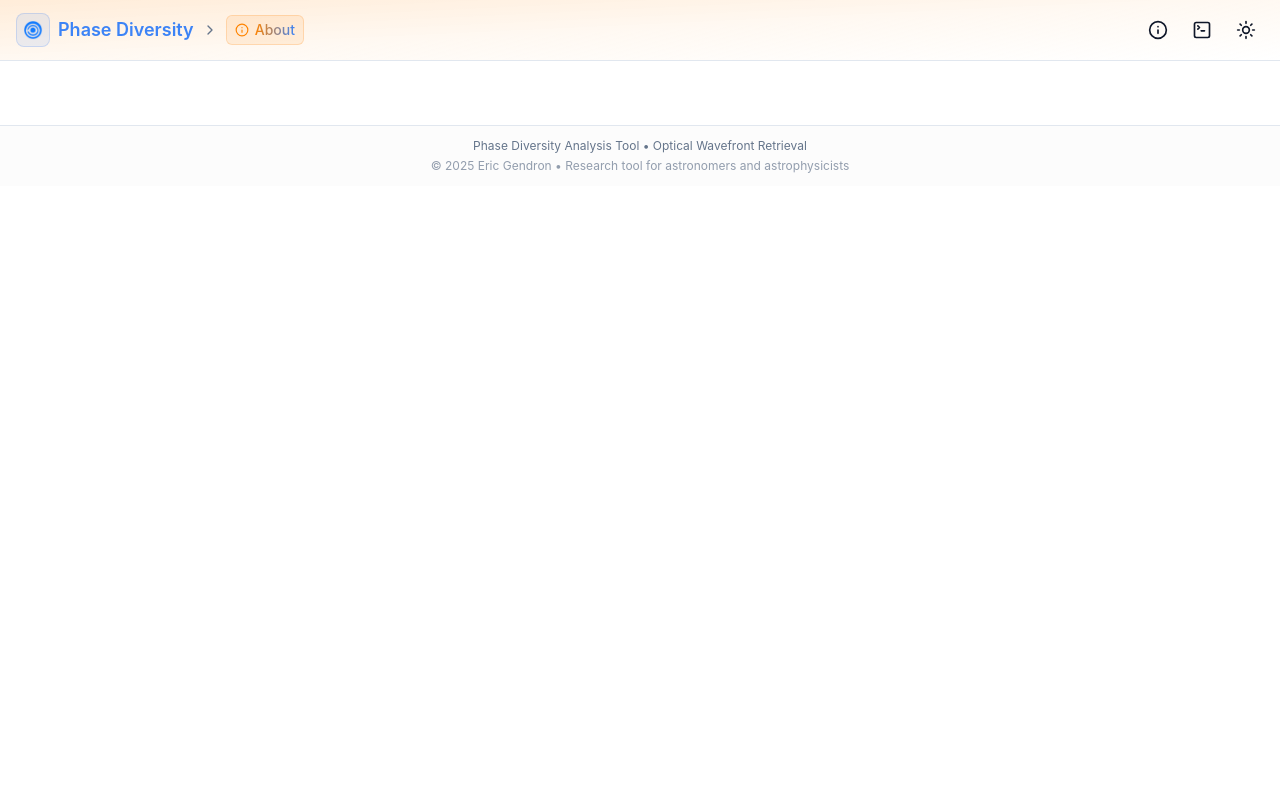
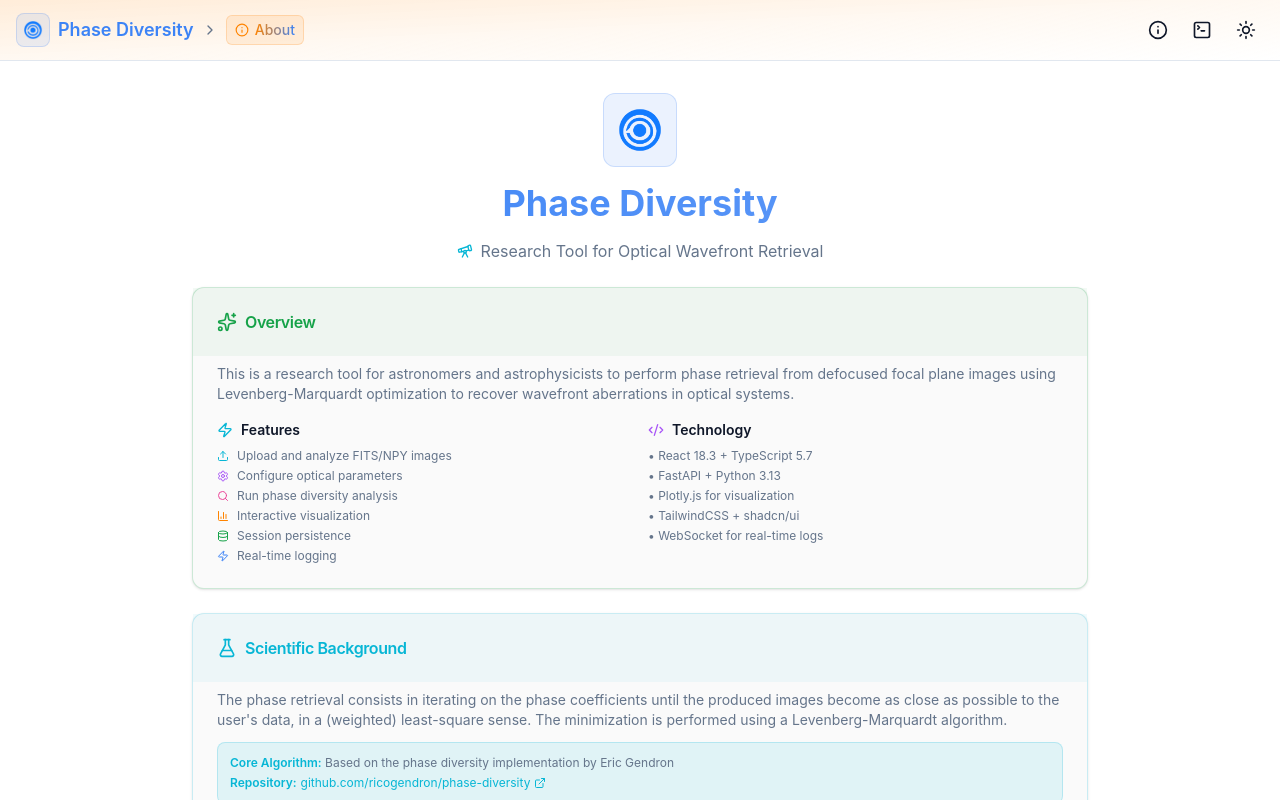
Before and after one commit to Tomspace900/phase-diversity-monorepo, a React (Vite) app in the folder frontend/: page /about in a window 1280 px wide. Built offline with nearby package versions, Linux system fonts and the light colour scheme; no server answers.

Commit message:
Fix layout to prevent vertical scroll
- Use flexbox layout with h-screen and flex-col for App container
- Make main content flex-1 with overflow-auto for proper scrolling
- Remove footer (info moved to About page)
- Add /about route
- Clean up unnecessary comments

```diff
--- a/frontend/src/App.tsx
+++ b/frontend/src/App.tsx
@@ -8,41 +8,27 @@ import SessionsPage from "./pages/SessionsPage";
 import UploadPage from "./pages/UploadPage";
 import SetupPage from "./pages/SetupPage";
 import PhaseSearchPage from "./pages/SearchPage";
+import AboutPage from "./pages/AboutPage";
 
 const App: React.FC = () => {
   return (
     <Router>
       <SessionProvider>
         <LogsProvider>
-          <div className="min-h-screen bg-background text-foreground">
-            {/* Header with theme switcher */}
+          <div className="h-screen flex flex-col bg-background text-foreground overflow-hidden">
             <Header />
 
-            {/* Main content */}
-            <main className="px-4 py-8">
+            <main className="flex-1 px-4 py-8 overflow-auto">
               <Routes>
                 <Route path="/" element={<SessionsPage />} />
                 <Route path="/upload" element={<UploadPage />} />
                 <Route path="/setup" element={<SetupPage />} />
                 <Route path="/search" element={<PhaseSearchPage />} />
+                <Route path="/about" element={<AboutPage />} />
               </Routes>
             </main>
 
-            {/* Logs Drawer - Global */}
             <LogsDrawer />
-
-            {/* Footer */}
-            <footer className="border-t bg-card/50 backdrop-blur supports-[backdrop-filter]:bg-card/60 py-3">
-              <div className="px-4 text-center">
-                <p className="text-xs text-muted-foreground">
-                  Phase Diversity Analysis Tool • Optical Wavefront Retrieval
-                </p>
-                <p className="text-xs text-muted-foreground/70 mt-1">
-                  © {new Date().getFullYear()} Eric Gendron • Research tool for
-                  astronomers and astrophysicists
-                </p>
-              </div>
-            </footer>
           </div>
         </LogsProvider>
       </SessionProvider>
--- a/frontend/src/components/ui/card.tsx
+++ b/frontend/src/components/ui/card.tsx
@@ -1,6 +1,6 @@
-import * as React from "react"
+import * as React from "react";
 
-import { cn } from "@/lib/utils"
+import { cn } from "@/lib/utils";
 
 const Card = React.forwardRef<
   HTMLDivElement,
@@ -14,8 +14,8 @@ const Card = React.forwardRef<
     )}
     {...props}
   />
-))
-Card.displayName = "Card"
+));
+Card.displayName = "Card";
 
 const CardHeader = React.forwardRef<
   HTMLDivElement,
@@ -26,8 +26,8 @@ const CardHeader = React.forwardRef<
     className={cn("flex flex-col space-y-1.5 p-6", className)}
     {...props}
   />
-))
-CardHeader.displayName = "CardHeader"
+));
+CardHeader.displayName = "CardHeader";
 
 const CardTitle = React.forwardRef<
   HTMLDivElement,
@@ -38,8 +38,8 @@ const CardTitle = React.forwardRef<
     className={cn("font-semibold leading-none tracking-tight", className)}
     {...props}
   />
-))
-CardTitle.displayName = "CardTitle"
+));
+CardTitle.displayName = "CardTitle";
 
 const CardDescription = React.forwardRef<
   HTMLDivElement,
@@ -50,16 +50,16 @@ const CardDescription = React.forwardRef<
     className={cn("text-sm text-muted-foreground", className)}
     {...props}
   />
-))
-CardDescription.displayName = "CardDescription"
+));
+CardDescription.displayName = "CardDescription";
 
 const CardContent = React.forwardRef<
   HTMLDivElement,
   React.HTMLAttributes<HTMLDivElement>
 >(({ className, ...props }, ref) => (
-  <div ref={ref} className={cn("p-6 pt-0", className)} {...props} />
-))
-CardContent.displayName = "CardContent"
+  <div ref={ref} className={cn("p-6 pt-2", className)} {...props} />
+));
+CardContent.displayName = "CardContent";
 
 const CardFooter = React.forwardRef<
   HTMLDivElement,
@@ -67,10 +67,17 @@ const CardFooter = React.forwardRef<
 >(({ className, ...props }, ref) => (
   <div
     ref={ref}
-    className={cn("flex items-center p-6 pt-0", className)}
+    className={cn("flex items-center p-6 pt-2", className)}
     {...props}
   />
-))
-CardFooter.displayName = "CardFooter"
+));
+CardFooter.displayName = "CardFooter";
 
-export { Card, CardHeader, CardFooter, CardTitle, CardDescription, CardContent }
+export {
+  Card,
+  CardHeader,
+  CardFooter,
+  CardTitle,
+  CardDescription,
+  CardContent,
+};
--- a/frontend/src/pages/AboutPage.tsx
+++ b/frontend/src/pages/AboutPage.tsx
@@ -1,10 +1,5 @@
 import React from "react";
-import {
-  Card,
-  CardContent,
-  CardHeader,
-  CardTitle,
-} from "@/components/ui/card";
+import { Card, CardContent, CardHeader, CardTitle } from "@/components/ui/card";
 import {
   Telescope,
   Sparkles,
@@ -165,12 +160,29 @@ const AboutPage: React.FC = () => {
               Thomas Gendron (Monorepo, Frontend, Backend)
             </p>
           </div>
-          <div className="pt-2 border-t">
-            <p className="text-xs text-muted-foreground text-center">
-              © {new Date().getFullYear()} • Research tool for astronomers and
-              astrophysicists
-            </p>
-          </div>
+        </CardContent>
+      </Card>
+
+      <Card className="border-accent-orange/20">
+        <CardHeader className="bg-accent-orange/5">
+          <CardTitle className="flex items-center gap-2 text-accent-orange">
+            <Lightbulb className="h-5 w-5" />
+            Philosophy
+          </CardTitle>
+        </CardHeader>
+        <CardContent>
+          <p className="text-sm text-muted-foreground">
+            This is a{" "}
+            <span className="font-semibold text-accent-orange">
+              research tool
+            </span>
+            , not a production application. It prioritizes{" "}
+            <span className="font-semibold text-accent-orange">
+              simplicity and flexibility
+            </span>{" "}
+            for trusted expert users working in local or controlled research
+            environments.
+          </p>
         </CardContent>
       </Card>
 
@@ -209,23 +221,12 @@ const AboutPage: React.FC = () => {
         </CardContent>
       </Card>
 
-      <Card className="border-accent-orange/20">
-        <CardHeader className="bg-accent-orange/5">
-          <CardTitle className="flex items-center gap-2 text-accent-orange">
-            <Lightbulb className="h-5 w-5" />
-            Philosophy
-          </CardTitle>
-        </CardHeader>
-        <CardContent>
-          <p className="text-sm text-muted-foreground">
-            This is a <span className="font-semibold text-accent-orange">research tool</span>, not
-            a production application. It prioritizes{" "}
-            <span className="font-semibold text-accent-orange">simplicity and flexibility</span>{" "}
-            for trusted expert users working in local or controlled research
-            environments.
-          </p>
-        </CardContent>
-      </Card>
+      <div className="pt-2 border-t">
+        <p className="text-xs text-muted-foreground text-center">
+          © {new Date().getFullYear()} • Research tool for astronomers and
+          astrophysicists
+        </p>
+      </div>
     </div>
   );
 };
```
